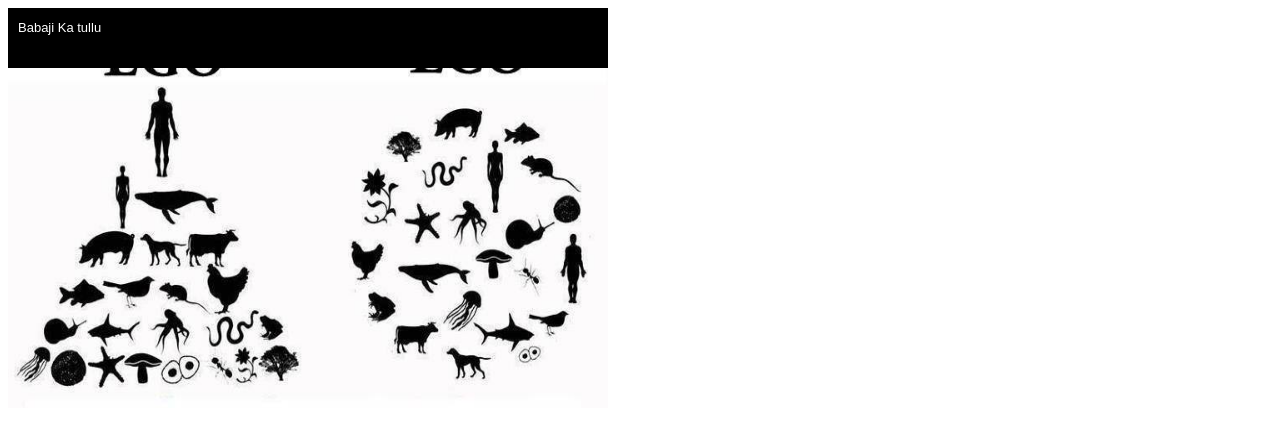
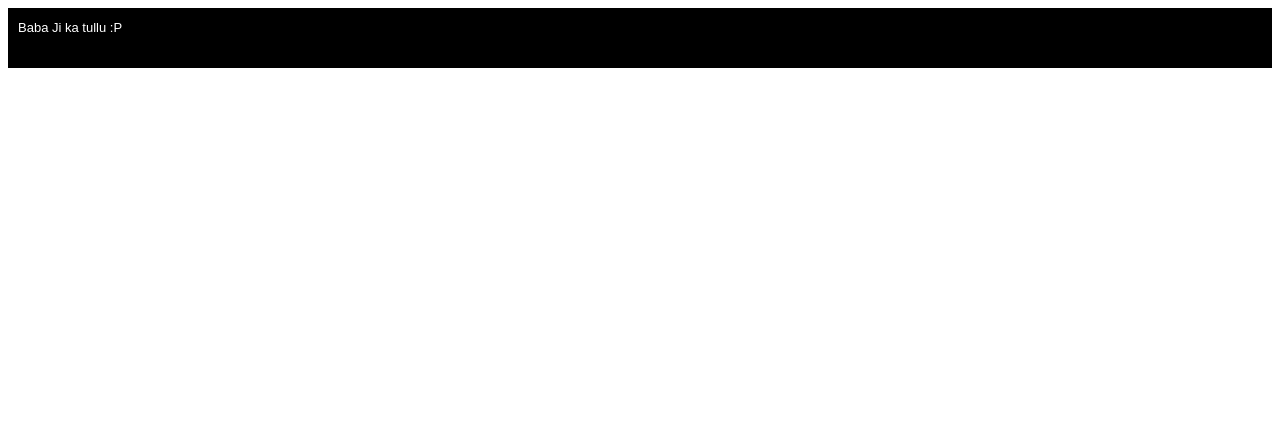
Before and after one commit to udayRedI/ImageCaption, a plain HTML site: page index.html in a window 1280 px wide. Drawn offline with Linux system fonts and the light colour scheme; files whose address does not match are found by name.

Commit message:
img changed to imageCaptionator in index.html

```diff
--- a/index.html
+++ b/index.html
@@ -3,7 +3,7 @@
         <link rel="stylesheet" type="text/css" href="css/ui.captionator.css">
     </head>
     <body>
-        <img src="images/ego.jpg" alt="Babaji Ka tullu" height="400px" width="600px">
+        <!--<img src="images/ego.jpg" alt="Babaji Ka tullu" height="400px" width="600px">-->
         <!--<div class="ui-caption">Hello</div>-->
 
         <imageCaptionator src="images/ego.jpg" alt="Baba Ji ka tullu :P"></imageCaptionator>
@@ -13,7 +13,7 @@
     <script src="js/image-captionator/jquery.ui.captionator.js"></script>
     <script type="text/javascript">
         $(function() {
-            $('img').captionator({
+            $('imageCaptionator').captionator({
                 location:'top',
                 slideTimeOut:1000
             });
```
